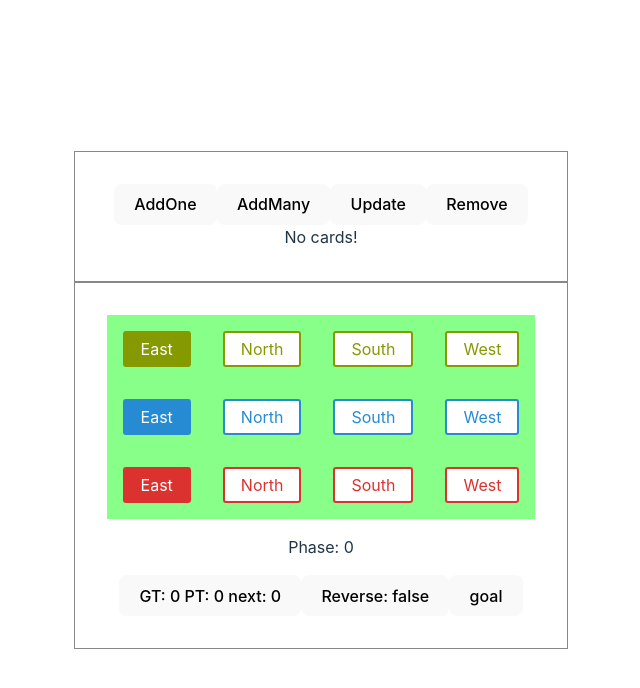
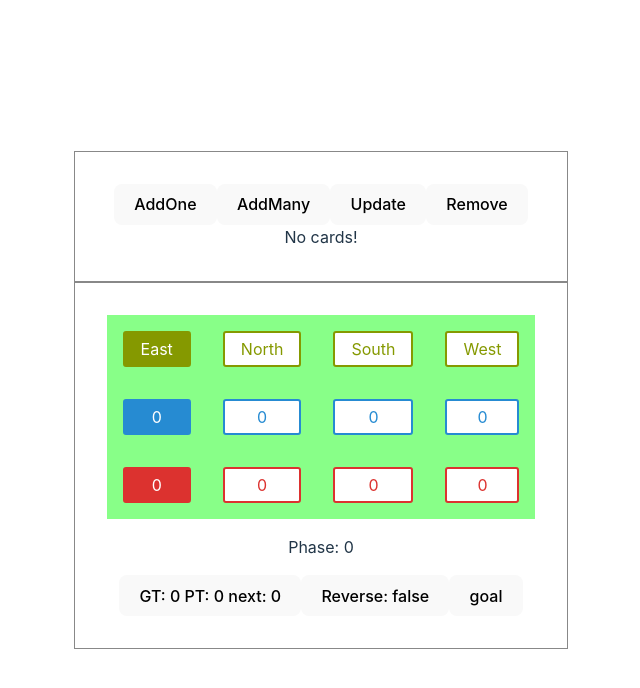
Before and after one commit to trudoholic/tcg-redux-ts, a React (Vite) app: page / in a window 1280 px wide. Both pictures are taken after a click on the button "start". Shown: the top 688 px of the page, without its empty margins (319-959 px from the left). Built offline with nearby package versions, Linux system fonts and the light colour scheme.

Commit message:
flow player

```diff
--- a/src/components/Flow.tsx
+++ b/src/components/Flow.tsx
@@ -41,7 +41,7 @@ export default function Flow() {
           : <>
             <FlexRow>
               {players.map((it, i) => <Player
-                key={it.id} idx={i} name={it.name}
+                key={it.id} idx={i} player={it}
               />)}
             </FlexRow>
             <p>Phase: {curPhase}</p>
--- a/src/components/Player/index.tsx
+++ b/src/components/Player/index.tsx
@@ -1,12 +1,13 @@
 import { StyledBox, StyledColumn } from "./styles";
 import useFlow from "../../hooks/useFlow";
+import {IPlayer} from "../../scripts/script01/players";
 
 interface IProps {
   idx: number
-  name: string
+  player: IPlayer
 }
 
-const Player = ({ idx, name }: IProps) => {
+const Player = ({ idx, player }: IProps) => {
   const {
     curGame,
     curPlay,
@@ -15,9 +16,9 @@ const Player = ({ idx, name }: IProps) => {
 
   return (
     <StyledColumn>
-      <StyledBox $tier={0} $primary={idx === curGame}>{name}</StyledBox>
-      <StyledBox $tier={1} $primary={idx === curPlay}>{name}</StyledBox>
-      <StyledBox $tier={2} $primary={idx === curBeat}>{name}</StyledBox>
+      <StyledBox $tier={0} $primary={idx === curGame}>{player.name}</StyledBox>
+      <StyledBox $tier={1} $primary={idx === curPlay}>{`${player.totalScore}`}</StyledBox>
+      <StyledBox $tier={2} $primary={idx === curBeat}>{`${player.score}`}</StyledBox>
     </StyledColumn>
   )
 }
--- a/src/features/cardsSlice.ts
+++ b/src/features/cardsSlice.ts
@@ -4,13 +4,13 @@ import {
 } from '@reduxjs/toolkit'
 import { RootState } from '../store'
 
-export interface Card {
+export interface ICard {
   id: string
   name: string
   flag: boolean
 }
 
-const cardAdapter = createEntityAdapter<Card>({
+const cardAdapter = createEntityAdapter<ICard>({
   selectId: it => it.id,
   sortComparer: (a, b) => a.name.localeCompare(b.name),
 })
--- a/src/utils/index.ts
+++ b/src/utils/index.ts
@@ -1,8 +1,8 @@
-import {Card} from '../features/cardsSlice';
+import {ICard} from '../features/cardsSlice';
 
 let count = 0
 
-export const getCard = (): Card => {
+export const getCard = (): ICard => {
   const cardId = "card_" + count.toString().padStart(3, "0")
   count++
   return {
@@ -12,7 +12,7 @@ export const getCard = (): Card => {
   }
 }
 
-export const getCards = (num: number): Card[] => {
+export const getCards = (num: number): ICard[] => {
   return Array(num).fill(0).map(
     it => getCard()
   )
```
